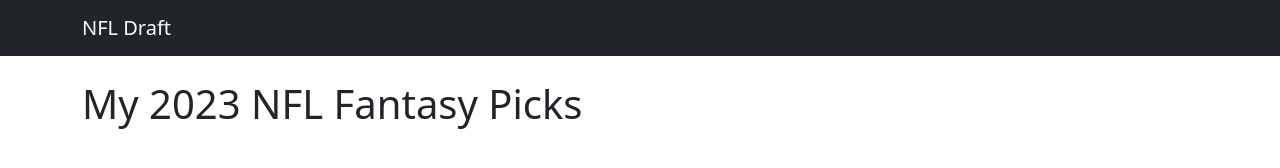
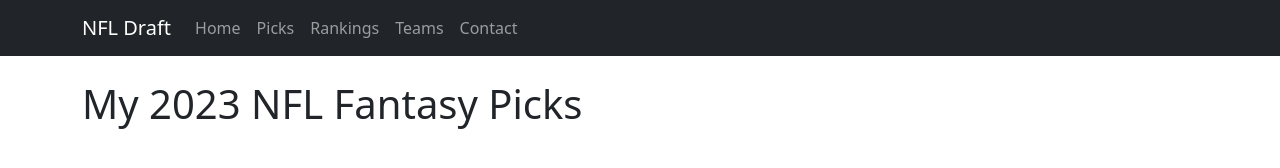
Before and after one commit to MWeingarden/hw1, a plain HTML site: page index.html in a window 1280 px wide. Drawn offline with nearby package versions, Linux system fonts and the light colour scheme.

Commit message:
Update index.html

```diff
--- a/index.html
+++ b/index.html
@@ -7,15 +7,36 @@
   <link href="https://cdn.jsdelivr.net/npm/bootstrap@5.3.1/dist/css/bootstrap.min.css" rel="stylesheet" integrity="sha384-4bw+/aepP/YC94hEpVNVgiZdgIC5+VKNBQNGCHeKRQN+PtmoHDEXuppvnDJzQIu9" crossorigin="anonymous">
 </head>
 <body>
-  <nav class="navbar navbar-dark bg-dark">
+  <nav class="navbar navbar-expand-lg navbar-dark bg-dark">
     <div class="container">
       <a class="navbar-brand" href="#">NFL Draft</a>
+      <button class="navbar-toggler" type="button" data-bs-toggle="collapse" data-bs-target="#navbarNav" aria-controls="navbarNav" aria-expanded="false" aria-label="Toggle navigation">
+        <span class="navbar-toggler-icon"></span>
+      </button>
+      <div class="collapse navbar-collapse" id="navbarNav">
+        <ul class="navbar-nav ml-auto">
+          <li class="nav-item">
+            <a class="nav-link" href="#">Home</a>
+          </li>
+          <li class="nav-item">
+            <a class="nav-link" href="#">Picks</a>
+          </li>
+          <li class="nav-item">
+            <a class="nav-link" href="#">Rankings</a>
+          </li>
+          <li class="nav-item">
+            <a class="nav-link" href="#">Teams</a>
+          </li>
+          <li class="nav-item">
+            <a class="nav-link" href="#">Contact</a>
+          </li>
+        </ul>
+      </div>
     </div>
   </nav>
   <div class="container mt-4">
     <h1>My 2023 NFL Fantasy Picks</h1>
-      <!-- Add more draft picks here -->
-    </div>
+    <!-- Add more draft picks here -->
   </div>
   <script src="https://cdn.jsdelivr.net/npm/bootstrap@5.3.1/dist/js/bootstrap.bundle.min.js" integrity="sha384-HwwvtgBNo3bZJJLYd8oVXjrBZt8cqVSpeBNS5n7C8IVInixGAoxmnlMuBnhbgrkm" crossorigin="anonymous"></script>
 </body>
```
